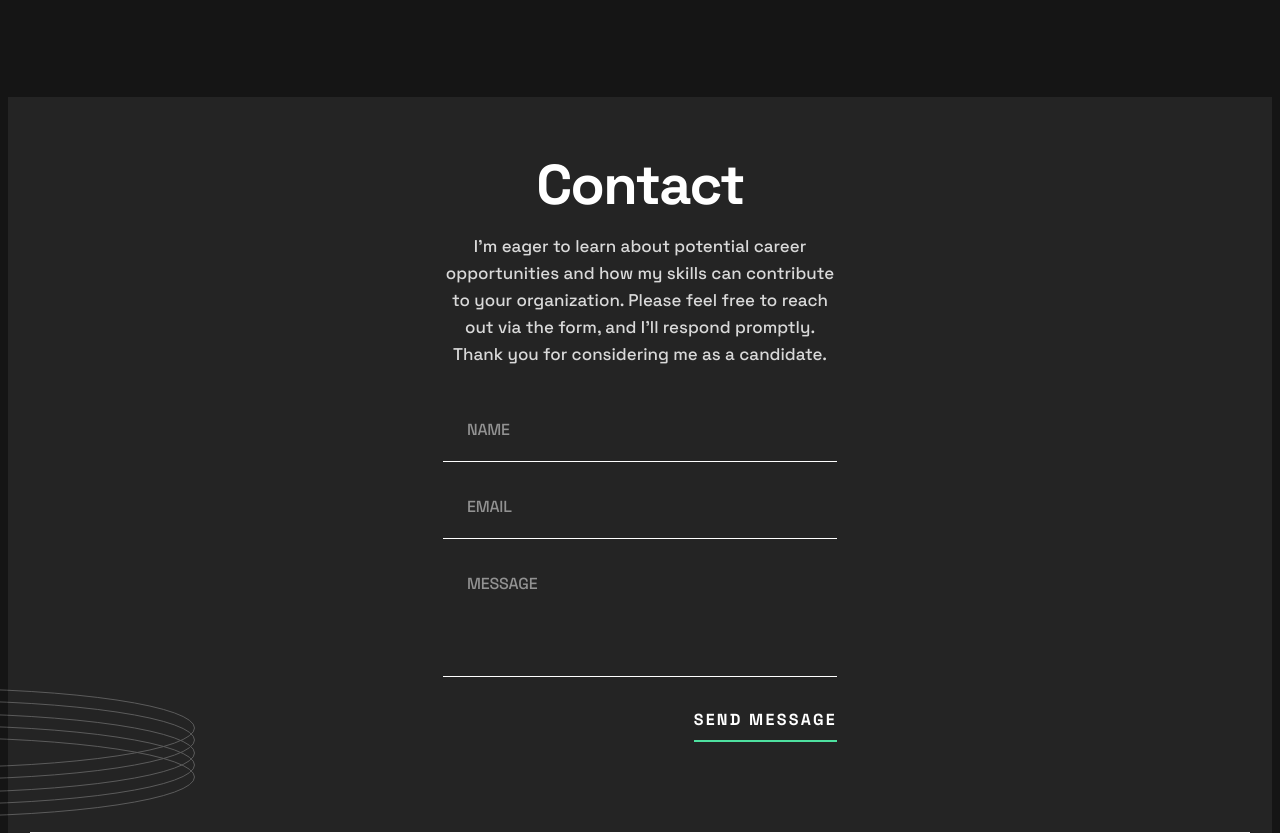
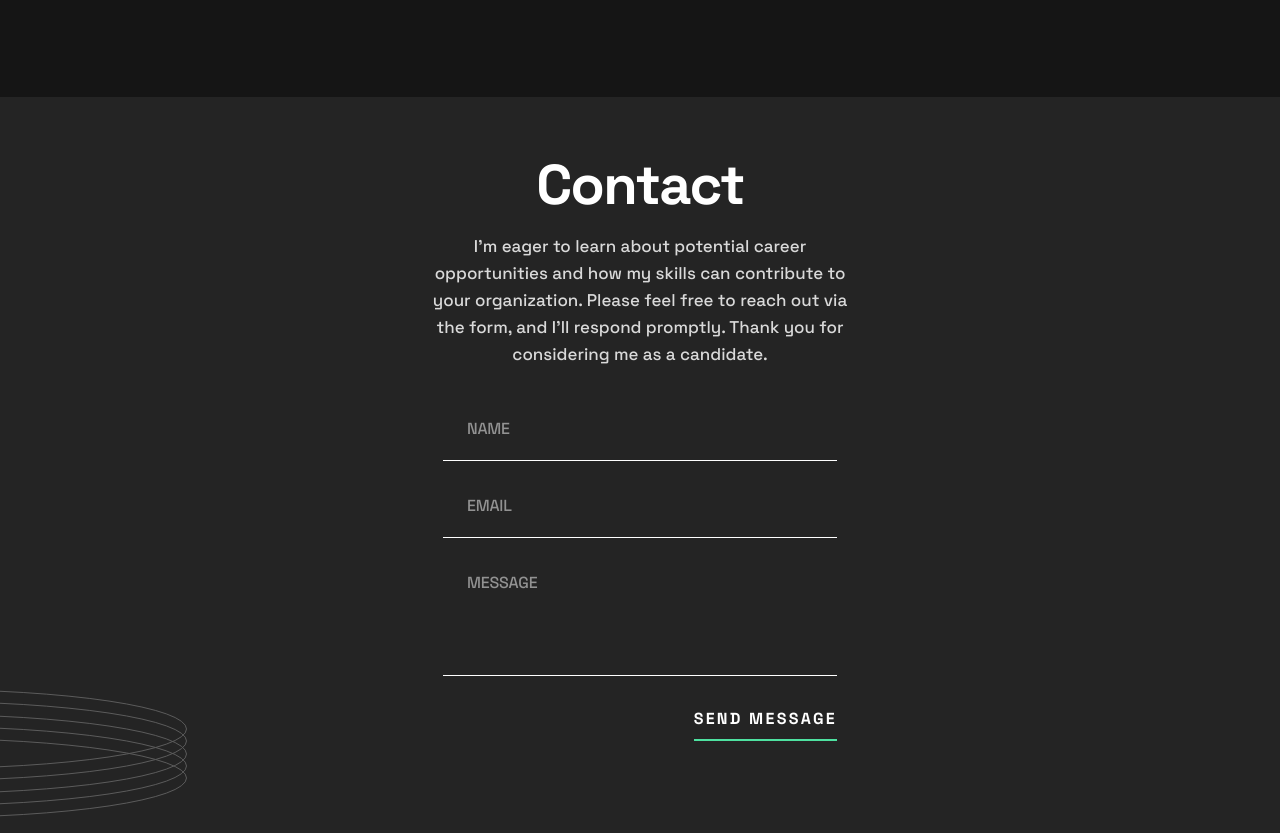
Before and after one commit to AdamHaniff/Developer-Portfolio, a website built with Parcel: page index.html in a window 1280 px wide. Shown: the part 2266-3099 px from the top of the page. Built offline with nearby package versions, Linux system fonts and the light colour scheme.

Commit message:
Began styling contact section in 768px layout

```diff
--- a/main.scss
+++ b/main.scss
@@ -837,6 +837,17 @@ body {
       justify-self: center;
     }
   }
+
+  // **************** CONTACT ****************
+  .contact {
+    margin: 0 -3rem;
+    padding: 6rem 0 9.2rem;
+
+    &__text-container {
+      max-width: 44.5rem;
+      margin-bottom: 4.8rem;
+    }
+  }
 }
 
 // *** CLASSES USED WITH JAVASCRIPT ***
```
Also changed, not shown: css/main.css, 1 other file.
